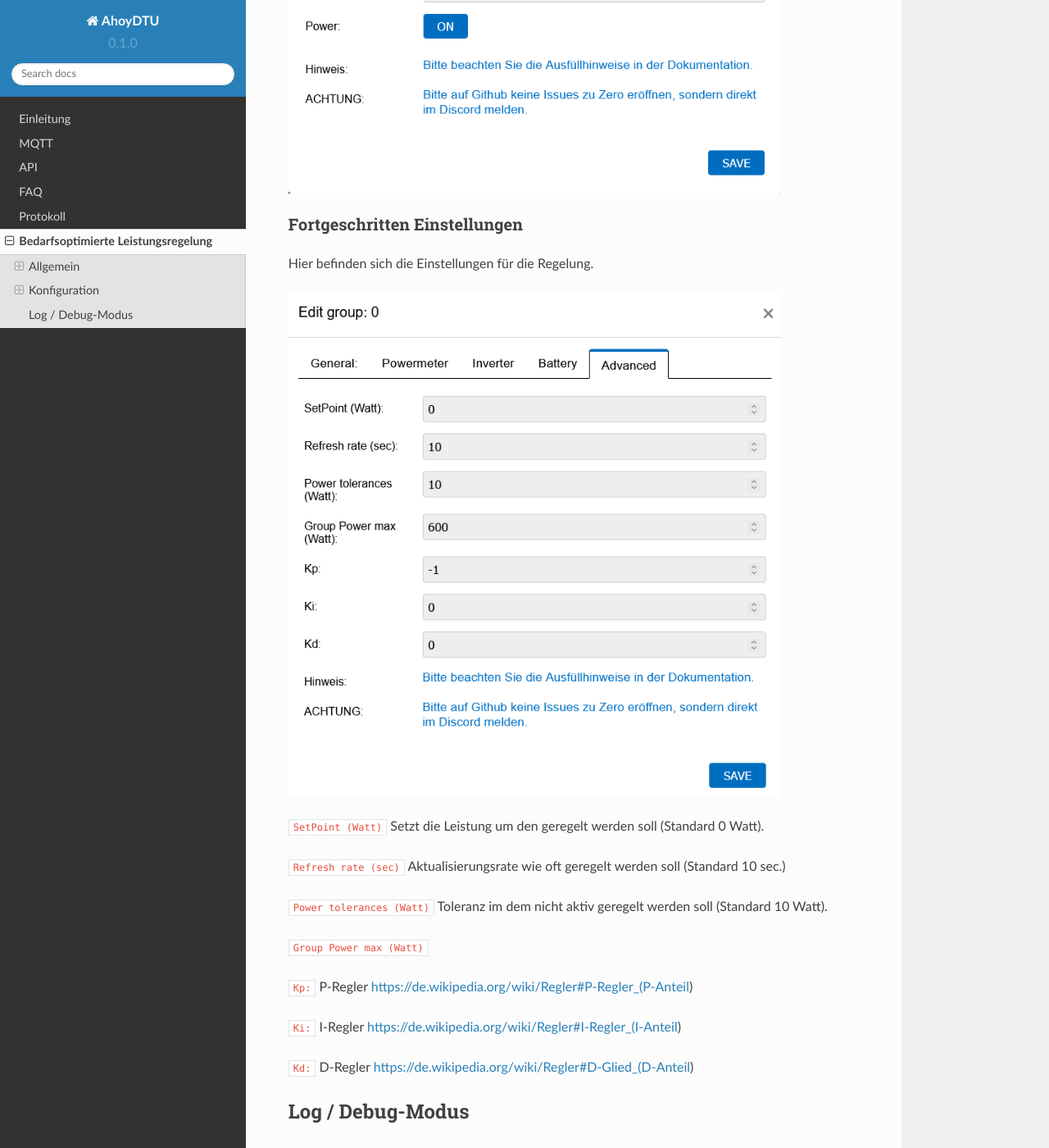
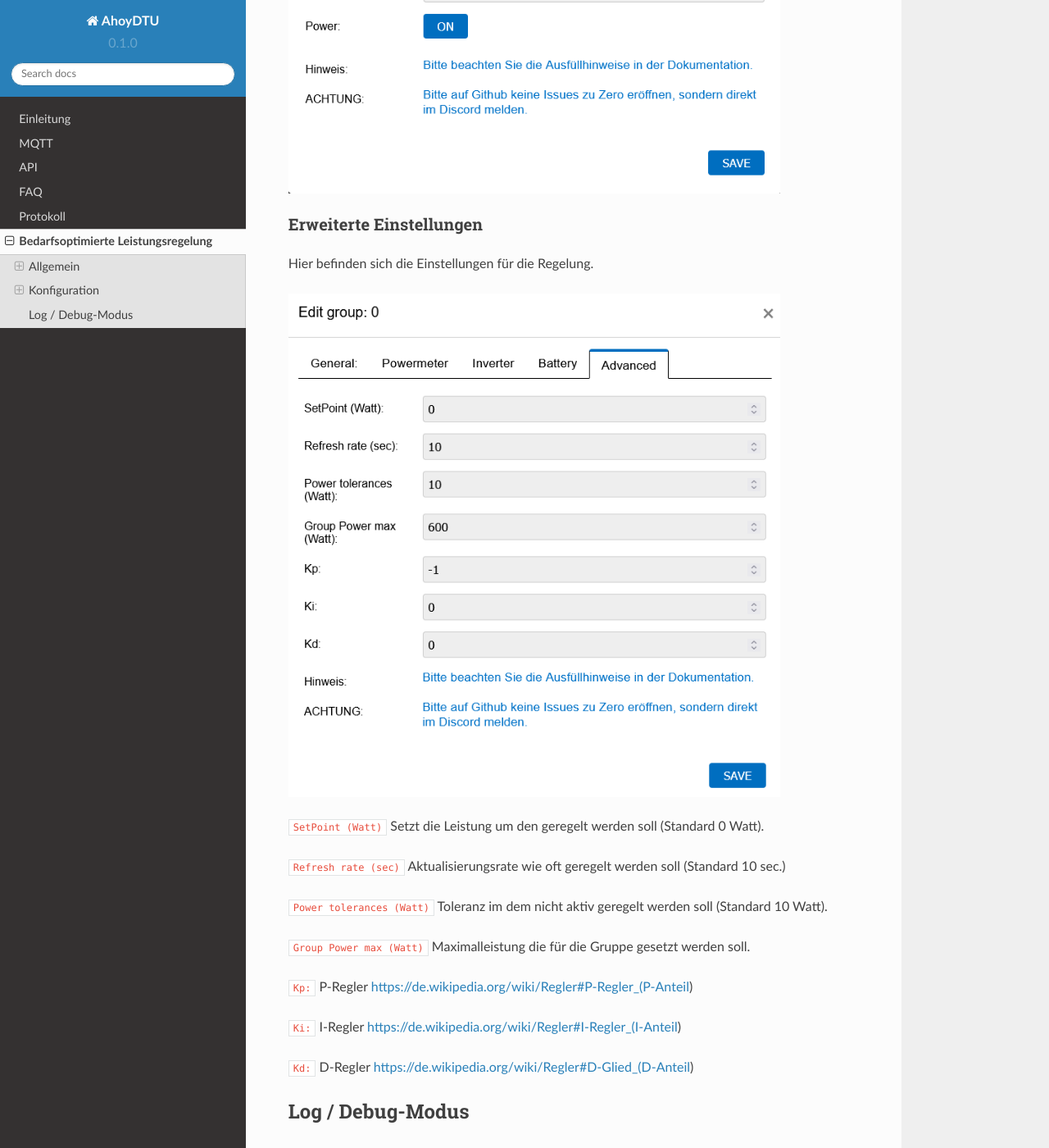
Before and after one commit to lumapu/ahoy_docs, a Sphinx documentation site: the page built from docs/source/zeroExport.rst, in a window 1280 px wide and 1400 px high, scrolled down 5052 px. Shown: the whole window at 82% size. Built offline with Sphinx 7.4.7 and the Read the Docs theme 2.0.0, drawn with Linux system fonts in a browser that asks for light colours.

Commit message:
Update zeroExport.rst
add and fix some things

```diff
--- a/docs/source/zeroExport.rst
+++ b/docs/source/zeroExport.rst
@@ -129,8 +129,8 @@ Hier befinden sich die Einstellungen für den Batterieschutz. Wenn dieser aktivi
   :width: 600
   :alt: zeroExport Einstellungen Gruppe Batterie - Default
 
-Fortgeschritten Einstellungen
-******************************
+Erweiterte Einstellungen
+************************
 
 Hier befinden sich die Einstellungen für die Regelung.
 
@@ -147,7 +147,7 @@ Hier befinden sich die Einstellungen für die Regelung.
 ``Power tolerances (Watt)`` Toleranz im dem nicht aktiv geregelt werden soll (Standard 10 Watt).
 
 
-``Group Power max (Watt)``
+``Group Power max (Watt)`` Maximalleistung die für die Gruppe gesetzt werden soll.
 
 
 ``Kp:`` P-Regler https://de.wikipedia.org/wiki/Regler#P-Regler_(P-Anteil)
```
